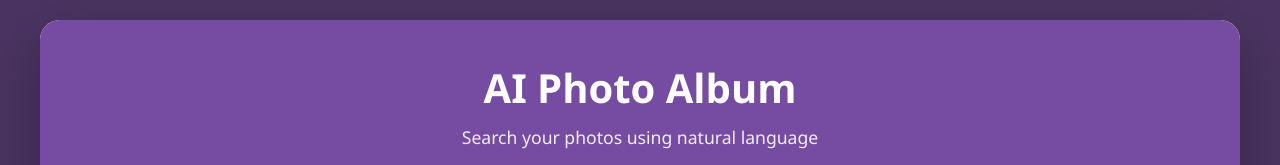
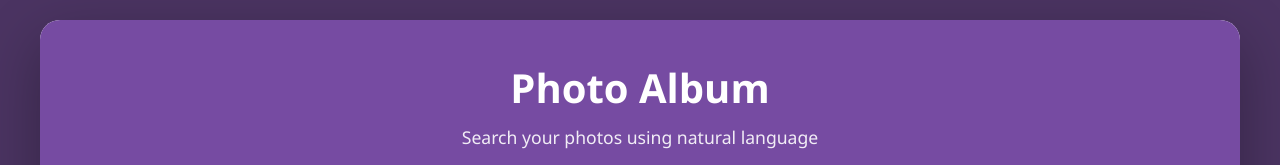
Before and after one commit to MeenakshiMadhu/AWS-Photo-Album-Application, a plain HTML site: page frontend/index.html in a window 1280 px wide. Shown: the top 165 px of the page. Drawn offline with Linux system fonts and the light colour scheme.

Commit message:
updated for code pipeline

```diff
--- a/frontend/index.html
+++ b/frontend/index.html
@@ -268,7 +268,7 @@
 <body>
     <div class="container">
         <div class="header">
-            <h1>AI Photo Album</h1>
+            <h1>Photo Album</h1>
             <p>Search your photos using natural language</p>
         </div>
 
```
